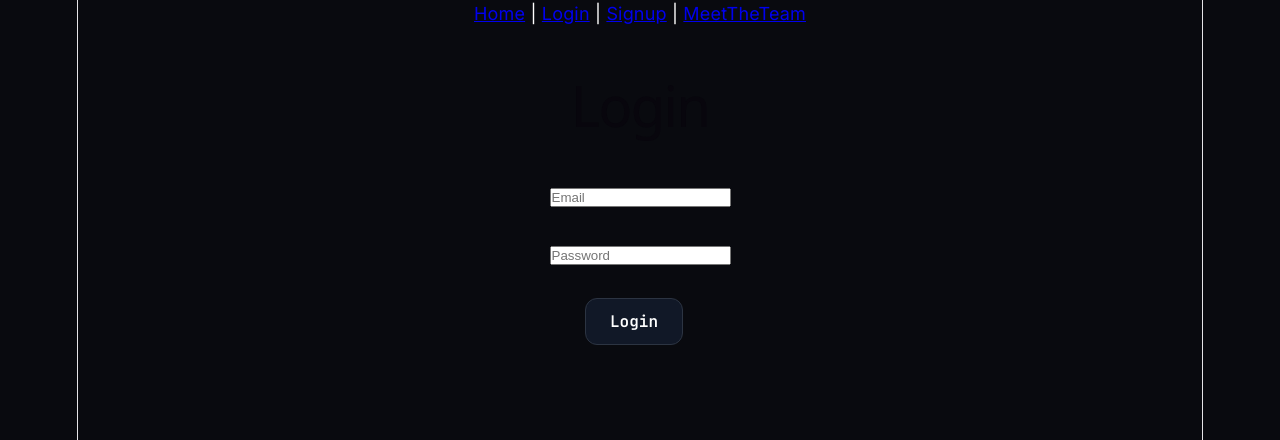
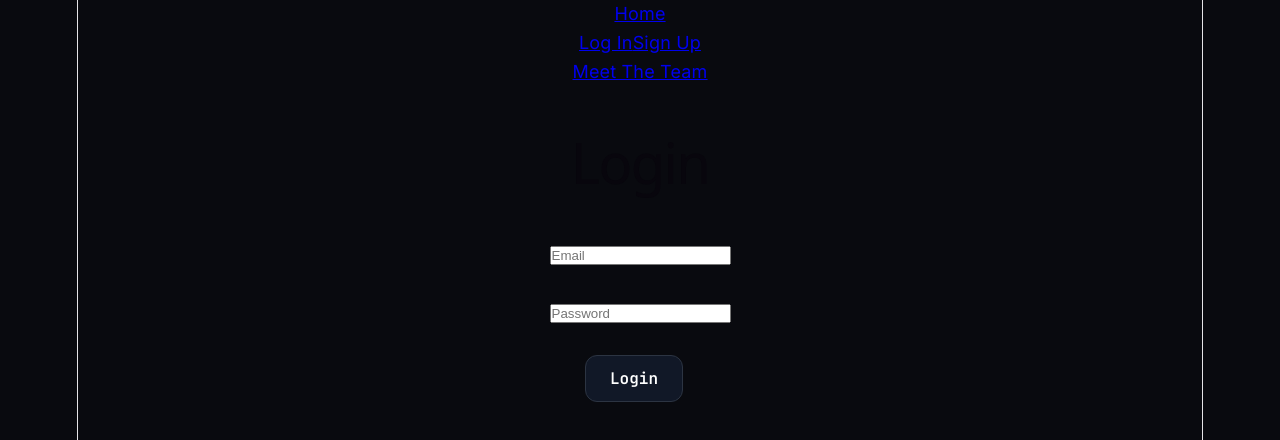
Before and after one commit to sabinngh/cezar_help, a React app in the folder frontend/frontend/: page /login in a window 1280 px wide. Shown: the top 440 px of the page. Built offline with nearby package versions, Linux system fonts and the light colour scheme; the HTML template or start-up script is replaced by a standard one.

Commit message:
Added Log out func

```diff
--- /dev/null
+++ b/frontend/frontend/src/AuthContext.jsx
@@ -0,0 +1,38 @@
+import { createContext, useContext, useState } from "react";
+
+const AuthContext = createContext();
+
+export function AuthProvider({ children }) {
+    const [token, setToken] = useState(
+        localStorage.getItem("token")
+    );
+
+    const login = (newToken) => {
+        localStorage.setItem("token", newToken);
+        setToken(newToken);
+    };
+
+    const logout = () => {
+        localStorage.removeItem("token");
+        setToken(null);
+    };
+
+    const isLoggedIn = !!token;
+
+    return (
+        <AuthContext.Provider
+            value={{
+                token,
+                isLoggedIn,
+                login,
+                logout
+            }}
+        >
+            {children}
+        </AuthContext.Provider>
+    );
+}
+
+export function useAuth() {
+    return useContext(AuthContext);
+}
--- a/frontend/frontend/src/components/Navbar.jsx
+++ b/frontend/frontend/src/components/Navbar.jsx
@@ -1,12 +1,40 @@
-import { Link } from "react-router-dom";
+import { Link, useNavigate } from "react-router-dom";
+import { useAuth } from "../AuthContext";
 
 function Navbar() {
+    const navigate = useNavigate();
+
+    const { isLoggedIn, logout } = useAuth();
+
+    const handleLogout = () => {
+        logout();
+        navigate("/");
+    };
+
     return (
         <nav>
-            <Link to="/">Home</Link>{" | "}
-            <Link to="/login">Login</Link>{" | "}
-            <Link to="/signup">Signup</Link>{" | "}
-            <Link to="/meet-the-team">MeetTheTeam</Link>
+            <Link to="/">Home</Link>
+
+            <div>
+                {!isLoggedIn ? (
+                    <>
+                        <Link to="/login">Log In</Link>
+                        <Link to="/signup">Sign Up</Link>
+                    </>
+                ) : (
+                    <div>
+                        <span>👤 You are logged in</span>
+
+                        <button onClick={handleLogout}>
+                            Log Out
+                        </button>
+                    </div>
+                )}
+            </div>
+
+            <Link to="/meet-the-team">
+                Meet The Team
+            </Link>
         </nav>
     );
 }
--- a/frontend/frontend/src/main.jsx
+++ b/frontend/frontend/src/main.jsx
@@ -1,10 +1,13 @@
 import ReactDOM from "react-dom/client";
 import { BrowserRouter } from "react-router-dom";
-import App from "./App";
+import App from "./App.jsx";
+import { AuthProvider } from "./AuthContext.jsx";
 import "./index.css";
 
 ReactDOM.createRoot(document.getElementById("root")).render(
     <BrowserRouter>
-        <App />
+        <AuthProvider>
+            <App />
+        </AuthProvider>
     </BrowserRouter>
 );
--- a/frontend/frontend/src/pages/Login.jsx
+++ b/frontend/frontend/src/pages/Login.jsx
@@ -1,7 +1,9 @@
 import { useState } from "react";
-
-
+import { useNavigate } from "react-router-dom";
+import { useAuth } from "../AuthContext";
 function Login() {
+    const navigate = useNavigate();
+    const { login } = useAuth();
 
     const [email, setEmail] = useState("");
     const [password, setPassword] = useState("");
@@ -9,6 +11,7 @@ function Login() {
 
     const handleSubmit = async (e) => {
         e.preventDefault();
+        try {
 
             const response = await fetch("http://localhost:5001/api/login", {
                 method: "POST",
@@ -23,11 +26,21 @@ function Login() {
 
             const data = await response.json();
 
+            if (response.ok) {
+                    login(data.access_token);
+                    navigate("/");
+
+                } else {
+                    // Login failed
                     setMessage(data.message);
+                }
 
-        console.log(data);
+        } catch (error) {
+            console.error(error);
+            setMessage("Could not connect to the server.");
+        }
+    };
 
-    };
 
     return (
         <div>
```
Lines whose indentation alone changed are shown as unchanged.
